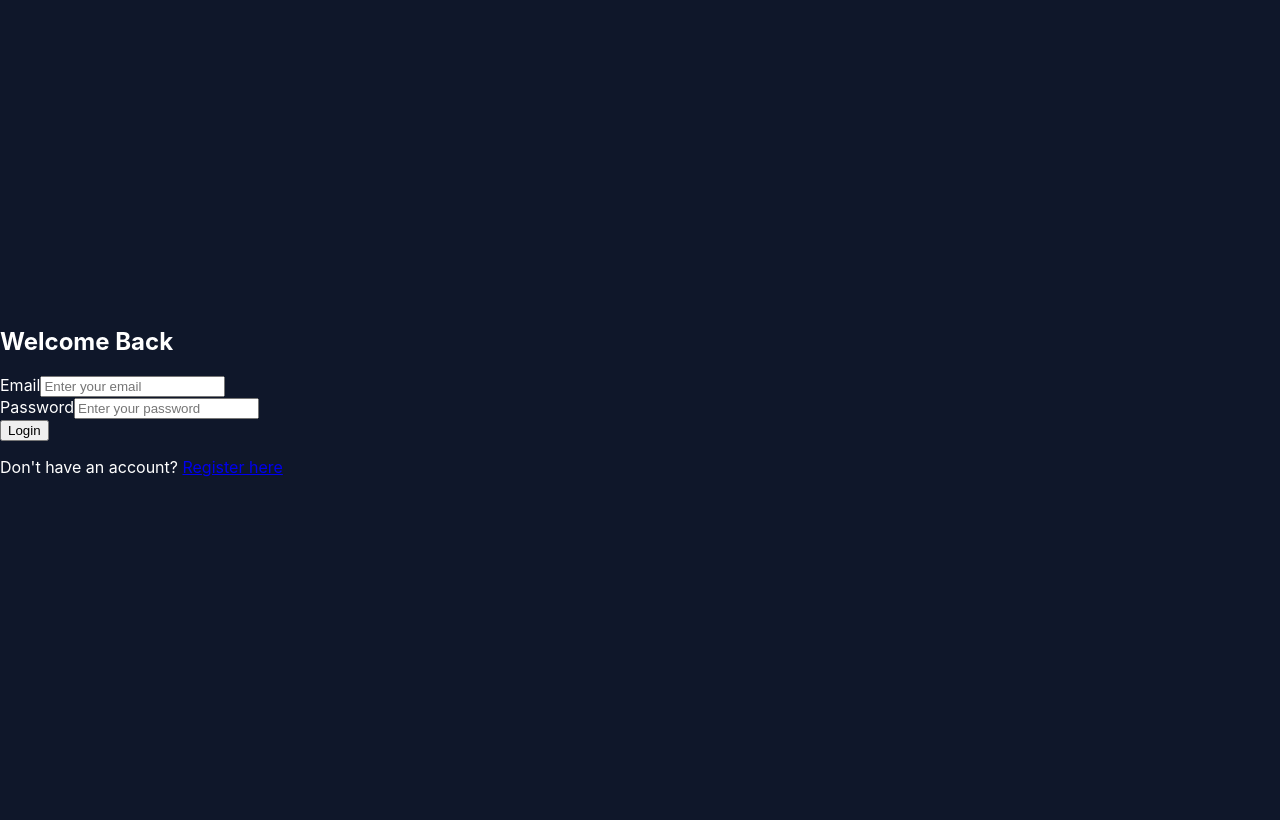
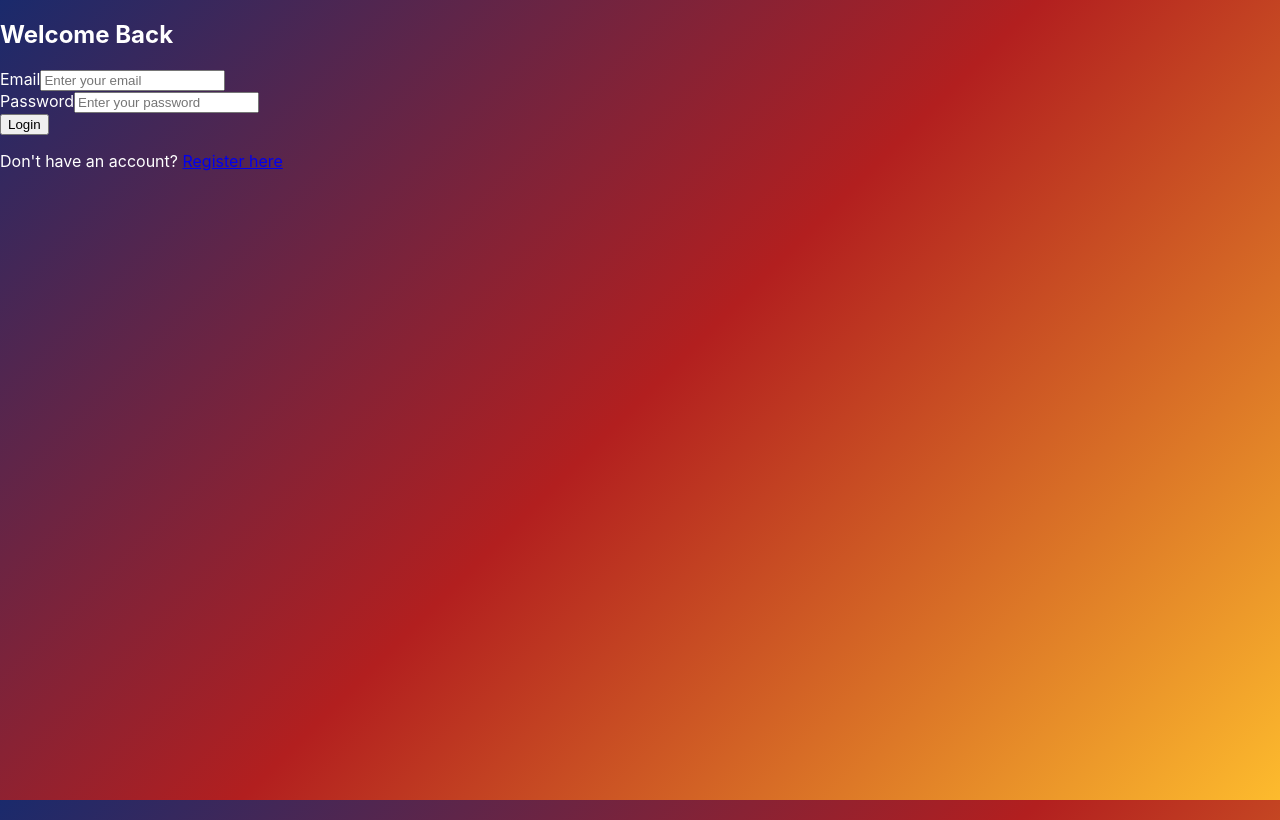
Before and after one commit to betelhem24/FamEmergency, a React app in the folder frontend/: page /login in a window 1280 px wide. Built offline with nearby package versions, Linux system fonts and the light colour scheme; the HTML template or start-up script is replaced by a standard one.

Commit message:
style: define global glassmorphism CSS variables

```diff
--- a/frontend/src/index.css
+++ b/frontend/src/index.css
@@ -1,13 +1,24 @@
 :root {
-  font-family: Inter, system-ui, Avenir, Helvetica, Arial, sans-serif;
-  background-color: #0f172a; /* A deep dark blue/black */
-  color: white;
+  /* I define the glass effect variables */
+  --glass-bg: rgba(255, 255, 255, 0.1);
+  --glass-border: rgba(255, 255, 255, 0.2);
+  --glass-blur: blur(12px);
+
+  /* I define professional colors */
+  --primary-blue: #007bff;
+  --text-white: #ffffff;
+
+  /* I create a medical-themed gradient for the background */
+  --bg-gradient: linear-gradient(135deg, #1a2a6c, #b21f1f, #fdbb2d);
 }
 
 body {
   margin: 0;
-  display: flex;
-  place-items: center;
-  min-width: 320px;
+  padding: 0;
+  font-family: 'Inter', sans-serif;
+  /* I apply the gradient to the whole screen */
+  background: var(--bg-gradient);
+  background-attachment: fixed;
   min-height: 100vh;
+  color: var(--text-white);
 }
```
